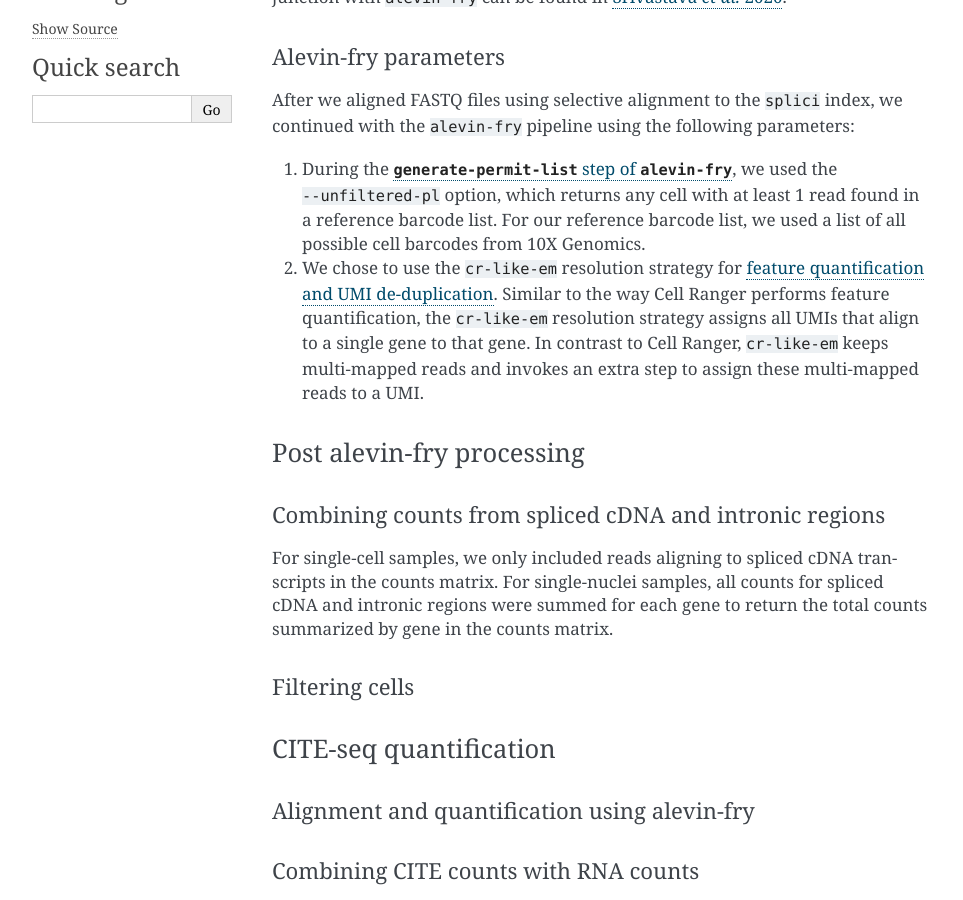
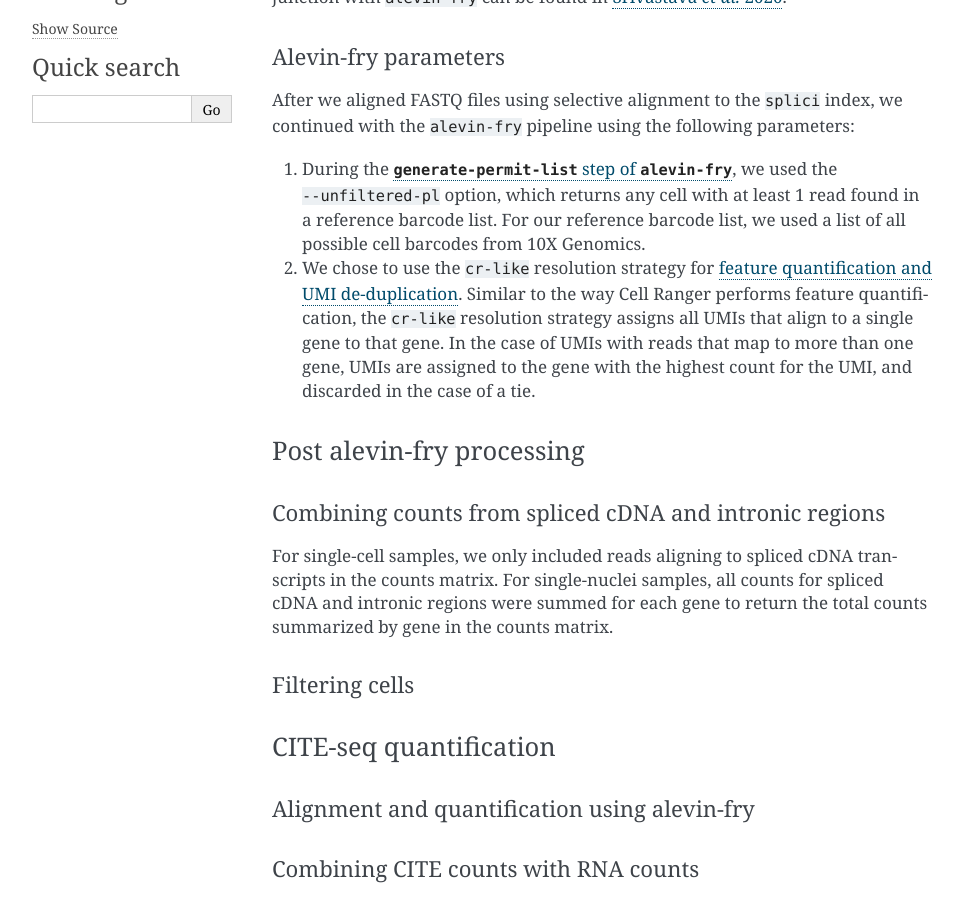
Before and after one commit to DongzeHE/scpca-docs, a Sphinx documentation site: the page built from docs/processing_information.md, in a window 1280 px wide and 900 px high, scrolled down 867 px. Shown: the whole window, without its empty margins (148-1111 px from the left). Built offline with Sphinx 7.4.7, drawn with Linux system fonts in a browser that asks for light colours.

Commit message:
Change docs to cr-like

```diff
--- a/docs/processing_information.md
+++ b/docs/processing_information.md
@@ -30,9 +30,9 @@ After we aligned FASTQ files using selective alignment to the `splici` index, we
 1. During the [`generate-permit-list` step of `alevin-fry`](https://alevin-fry.readthedocs.io/en/latest/generate_permit_list.html), we used the `--unfiltered-pl` option, which returns any cell with at least 1 read found in a reference barcode list.
 For our reference barcode list, we used a list of all possible cell barcodes from 10X Genomics.
 
-2. We chose to use the `cr-like-em` resolution strategy for [feature quantification and UMI de-duplication](https://alevin-fry.readthedocs.io/en/latest/quant.html).
-Similar to the way Cell Ranger performs feature quantification, the `cr-like-em` resolution strategy assigns all UMIs that align to a single gene to that gene.
-In contrast to Cell Ranger, `cr-like-em` keeps multi-mapped reads and invokes an extra step to assign these multi-mapped reads to a UMI.
+2. We chose to use the `cr-like` resolution strategy for [feature quantification and UMI de-duplication](https://alevin-fry.readthedocs.io/en/latest/quant.html).
+Similar to the way Cell Ranger performs feature quantification, the `cr-like` resolution strategy assigns all UMIs that align to a single gene to that gene.
+In the case of UMIs with reads that map to more than one gene, UMIs are assigned to the gene with the highest count for the UMI, and discarded in the case of a tie.
 
 ### Post alevin-fry processing
 
```
